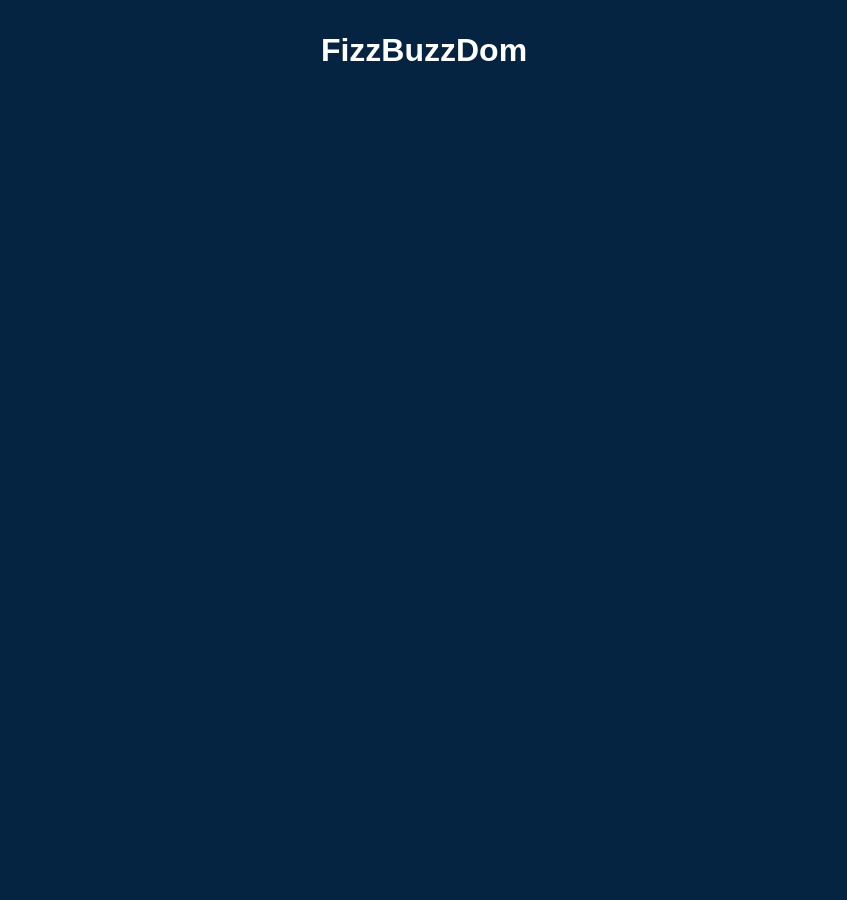
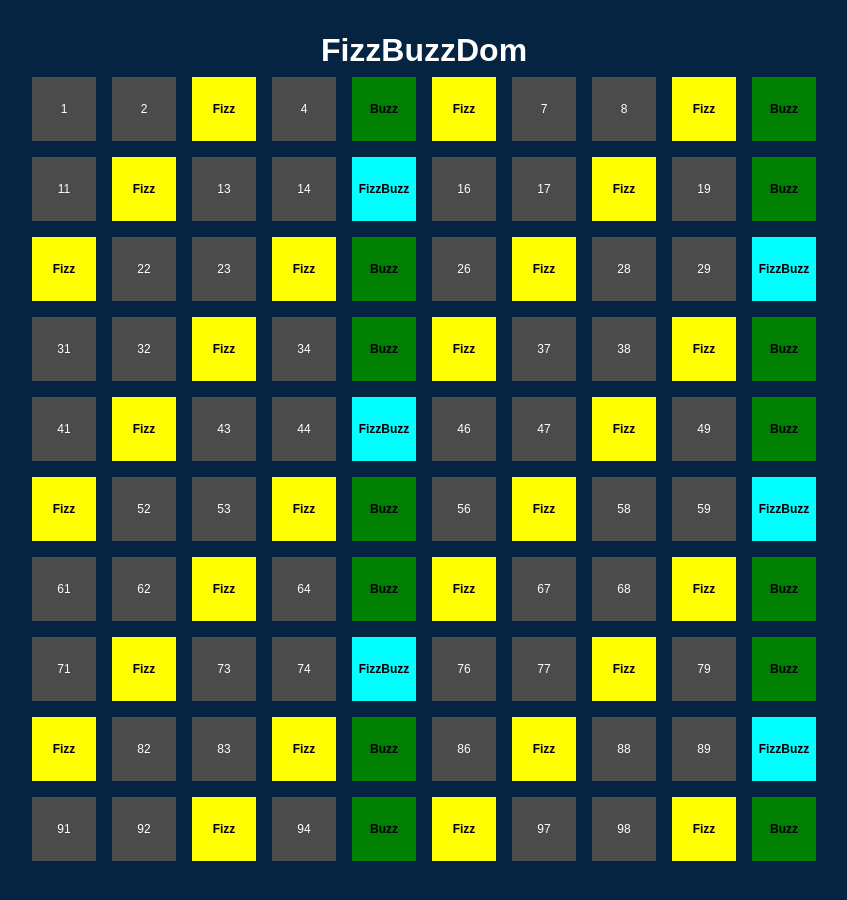
Before and after one commit to Barbarubia/js-fizzbuzzdom, a plain HTML site: page index.html in a window 1280 px wide. Shown: the whole page, without its empty margins (216-1063 px from the left). Before the commit the page ends 800 px from the top, so only its background shows below. Drawn offline with Linux system fonts and the light colour scheme.

Commit message:
creato codice js e definite altre classi nel css

```diff
--- a/css/style.css
+++ b/css/style.css
@@ -19,3 +19,38 @@ body {
     max-width: 800px;
     margin: 2rem auto;
 }
+
+.content {
+    display: flex;
+    flex-wrap: wrap;
+    justify-content: center;
+}
+
+.box {
+    width: 4rem;
+    height: 4rem;
+    margin: .5rem;
+    background-color: rgb(75, 75, 75);
+    font-size: 12px;
+    color: white;
+    display: flex;
+    justify-content: center;
+    align-items: center;
+}
+
+.text-style {
+    font-weight: 800;
+    color: black;
+}
+
+.yellow {
+    background-color: yellow;
+}
+
+.green {
+    background-color: green;
+}
+
+.cyan {
+    background-color: cyan;
+}
--- a/js/script.js
+++ b/js/script.js
@@ -0,0 +1,40 @@
+//  Definisco l'elemento all'interno del quale genererò le caselle
+let areaContent = document.querySelector(`.content`);
+
+// Genero un ciclo for definendo una variabile i con valori compresi tra 1 e 100;
+
+for (let i = 1; i <= 100; i++) {
+    // creo un elemento div
+    let div = document.createElement('div');
+    // attribuisco all'elemento div la classe box, definita nel css
+    div.classList.add('box');
+
+    // condizione: i multiplo di 3 ma non multiplo di 5
+    if (i % 3 == 0 && i % 5 !== 0) {
+        // aggiungo a questa condizione la classe yellow per cambiare il colore dello sfondo e la classe text-style per formattare il testo
+        div.classList.add('yellow', 'text-style');
+        // stampo la scritta Fizz
+        div.innerHTML = `Fizz`;
+    }
+        // condizione: i multiplo di 5 ma non multiplo di 3
+        else if (i % 5 == 0 && i % 3 !== 0) {
+        // aggiungo a questa condizione la classe green per cambiare il colore dello sfondo e la classe text-style per formattare il testo
+        div.classList.add('green', 'text-style');
+        // stampo la scritta Buzz
+        div.innerHTML = `Buzz`;
+    }
+        // condizione: i multiplo sia di 3 sia di 5
+        else if (i % 3 == 0 && i % 5 == 0) {
+        // aggiungo a questa condizione la classe cyan per cambiare il colore dello sfondo e la classe text-style per formattare il testo
+        div.classList.add('cyan', 'text-style');
+        // stampo la scritta FizzBuzz
+        div.innerHTML = `FizzBuzz`;
+    }
+        // altrimenti tutti gli altri casi (i né multiplo di 3 né di 5)
+        else {
+        // stampo il valore di i
+        div.innerHTML = i;
+    }
+    // Appendo l'elemento div creato all'interno del suo container
+    areaContent.append(div);
+}
```
